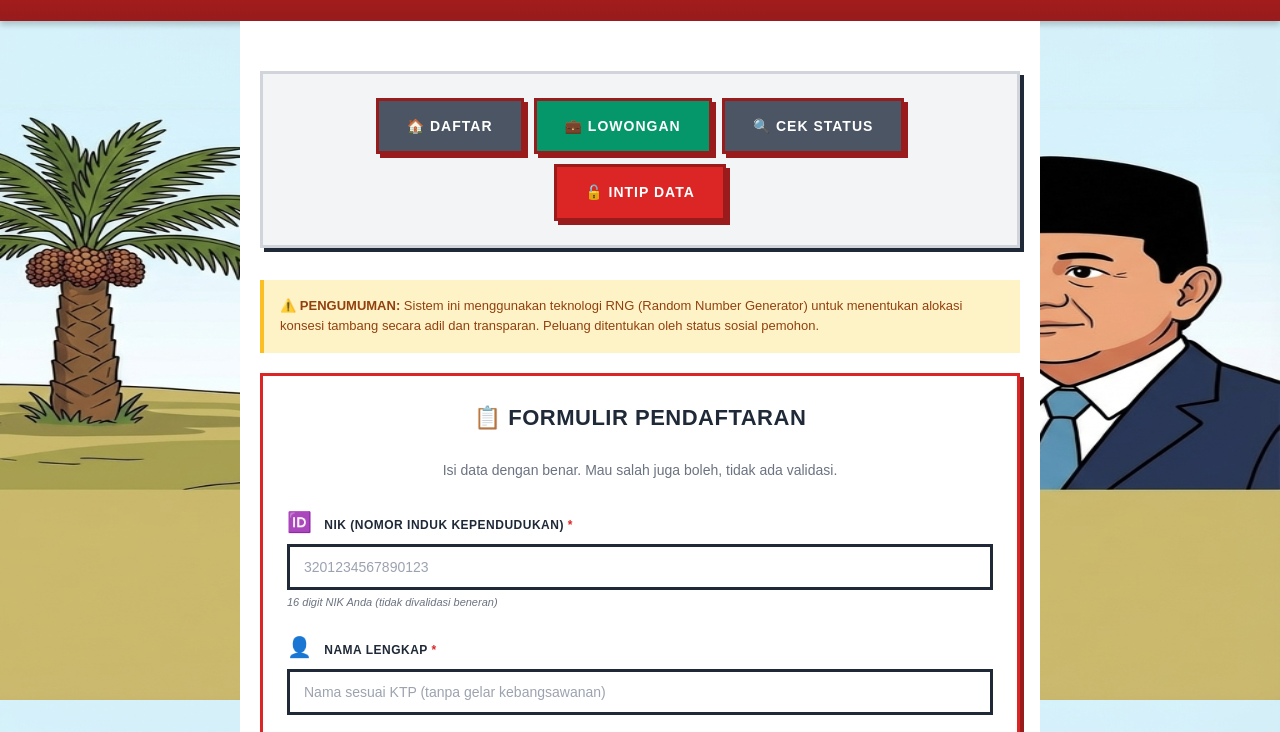
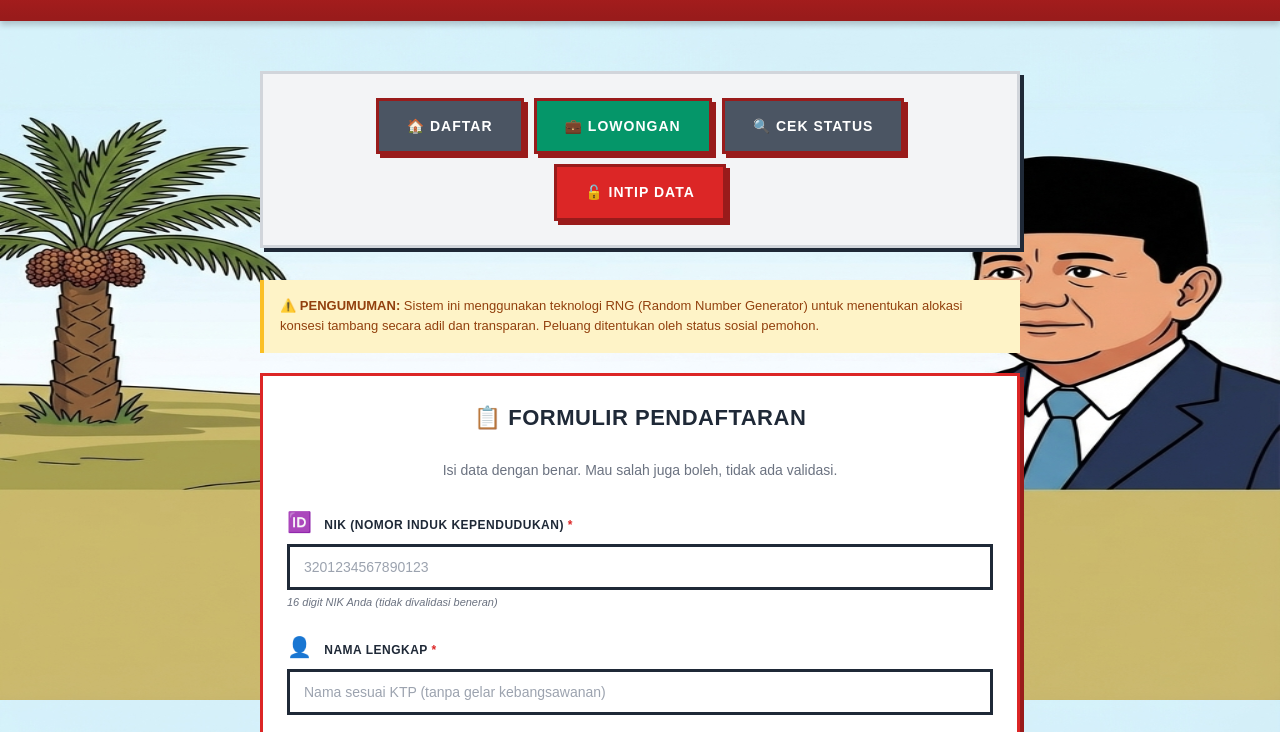
Before and after one commit to Shiverion/KartuIndonesiaHoki, a website: page views/index.html in a window 1280 px wide. Shown: the part 100-832 px from the top of the page. Drawn offline with Linux system fonts and the light colour scheme.

Commit message:
Fix: Make container transparent again

```diff
--- a/public/style.css
+++ b/public/style.css
@@ -85,7 +85,6 @@ h3 {
   max-width: 800px;
   margin: 0 auto;
   padding: 0 20px;
-  background: var(--putih-bersih);
 }
 
 .container-wide {
```
